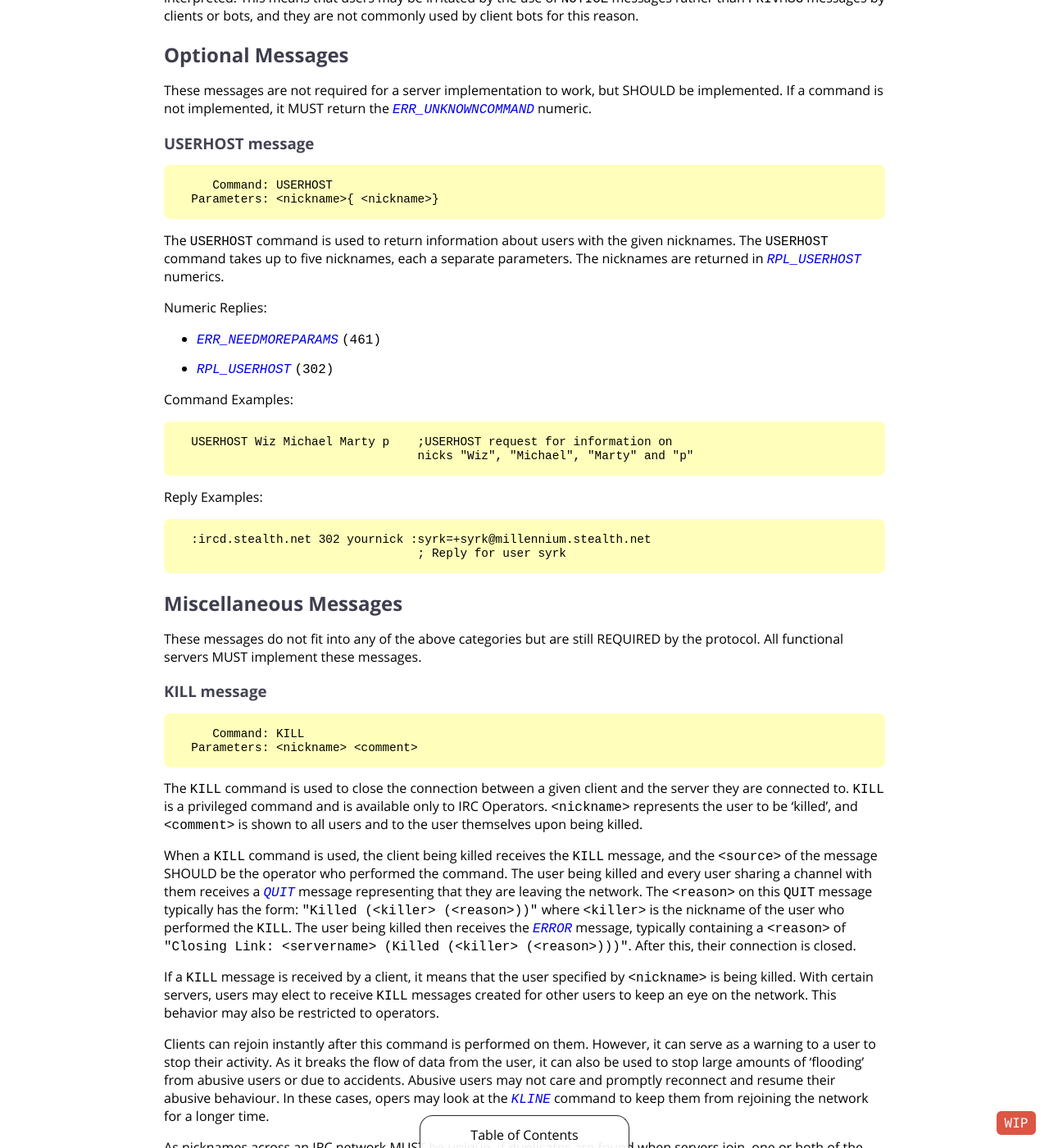
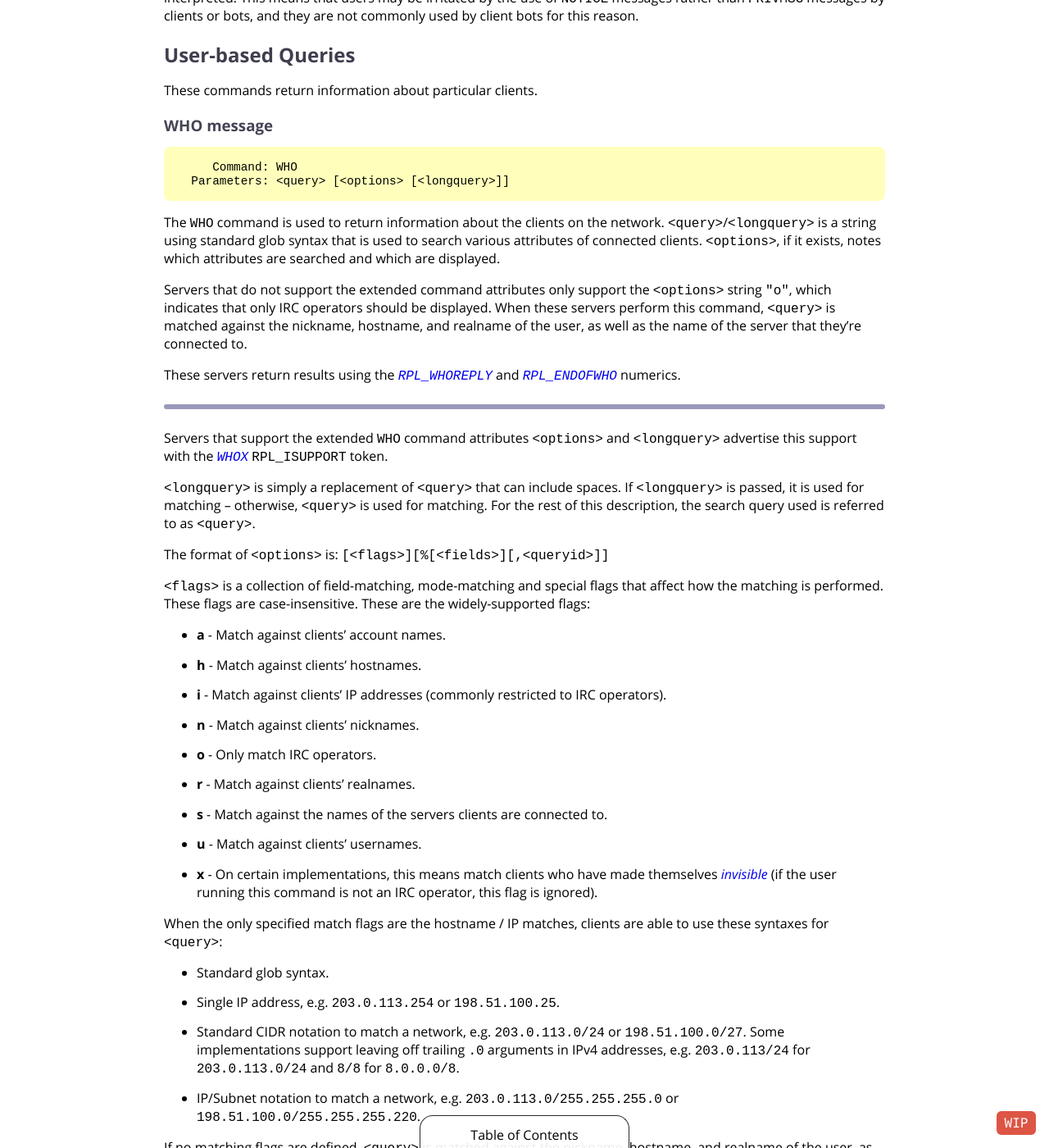
Before and after one commit to ircdocs/modern-irc, a Jekyll site: the page built from index.md, in a window 1280 px wide and 1400 px high, scrolled down 33452 px. Shown: the whole window at 82% size. Built offline with Jekyll 4.4.1, drawn with Linux system fonts in a browser that asks for light colours; some of the changed text lies outside the part shown.

Commit message:
index: Add WHO message and WHOX extension

```diff
--- a/_includes/modern-appendix.md
+++ b/_includes/modern-appendix.md
@@ -1234,6 +1234,12 @@ Examples:
 
       TOPICLEN=390
 
+### `WHOX` Parameter
+
+      Format: WHOX
+
+The `WHOX` parameter indicates support for an extended syntax of the [`WHO` command](#who-message).
+
 
 ---
 
--- a/index.md
+++ b/index.md
@@ -1176,6 +1176,69 @@ The `NOTICE` message is used similarly to [`PRIVMSG`](#privmsg-message). The dif
 
 One thing for bot authors to note is that the `NOTICE` message may be interpreted differently by various clients. Some clients highlight or interpret any `NOTICE` sent to a channel in the same way that a `PRIVMSG` with their nickname gets interpreted. This means that users may be irritated by the use of `NOTICE` messages rather than `PRIVMSG` messages by clients or bots, and they are not commonly used by client bots for this reason.
 
+## User-based Queries
+
+These commands return information about particular clients.
+
+### WHO message
+
+         Command: WHO
+      Parameters: <query> [<options> [<longquery>]]
+
+The `WHO` command is used to return information about the clients on the network. `<query>`/`<longquery>` is a string using standard glob syntax that is used to search various attributes of connected clients. `<options>`, if it exists, notes which attributes are searched and which are displayed.
+
+Servers that do not support the extended command attributes only support the `<options>` string `"o"`, which indicates that only IRC operators should be displayed. When these servers perform this command, `<query>` is matched against the nickname, hostname, and realname of the user, as well as the name of the server that they're connected to.
+
+These servers return results using the [`RPL_WHOREPLY`](#rpl_whoreply-352) and [`RPL_ENDOFWHO`](#rpl_endofwho-315) numerics.
+
+---
+
+Servers that support the extended `WHO` command attributes `<options>` and `<longquery>` advertise this support with the [`WHOX`](#whox-parameter) `RPL_ISUPPORT` token.
+
+`<longquery>` is simply a replacement of `<query>` that can include spaces. If `<longquery>` is passed, it is used for matching – otherwise, `<query>` is used for matching. For the rest of this description, the search query used is referred to as `<query>`.
+
+The format of `<options>` is: `[<flags>][%[<fields>][,<queryid>]]`
+
+`<flags>` is a collection of field-matching, mode-matching and special flags that affect how the matching is performed. These flags are case-insensitive. These are the widely-supported flags:
+
+- **a** - Match against clients' account names.
+- **h** - Match against clients' hostnames.
+- **i** - Match against clients' IP addresses (commonly restricted to IRC operators).
+- **n** - Match against clients' nicknames.
+- **o** - Only match IRC operators.
+- **r** - Match against clients' realnames.
+- **s** - Match against the names of the servers clients are connected to.
+- **u** - Match against clients' usernames.
+- **x** - On certain implementations, this means match clients who have made themselves [invisible](#invisible-user-mode) (if the user running this command is not an IRC operator, this flag is ignored).
+
+When the only specified match flags are the hostname / IP matches, clients are able to use these syntaxes for `<query>`:
+
+- Standard glob syntax.
+- Single IP address, e.g. `203.0.113.254` or `198.51.100.25`.
+- Standard CIDR notation to match a network, e.g. `203.0.113.0/24` or `198.51.100.0/27`. Some implementations support leaving off trailing `.0` arguments in IPv4 addresses, e.g. `203.0.113/24` for `203.0.113.0/24` and `8/8` for `8.0.0.0/8`.
+- IP/Subnet notation to match a network, e.g. `203.0.113.0/255.255.255.0` or `198.51.100.0/255.255.255.220`.
+
+If no matching flags are defined, `<query>` is matched against the nickname, hostname, and realname of the user, as well as the name of the server that they're connected to.
+
+`<fields>` represents the information about the client to include in the response. These fields are case-insensitive. These are the widely-supported fields:
+
+- **a** - Show the name of the client's account in the response (`"*"` if the client is not logged in).
+- **c** - Show the channels the client's joined to, separated by commas.
+- **d** - Show the number of 'server hops' between the user who's running this command and the matched client.
+- **h** - Show the hostname of the client.
+- **i** - Show the IP address of the client (commonly restricted to IRC operators).
+- **l** - Show the idle time of the client in seconds.
+- **n** - Show the nickname of the client.
+- **r** - Show the realname of the client.
+- **s** - Show the name of the server the client's connected to.
+- **t** - Show `<queryid>` (described below).
+- **u** - Show the username of the client.
+
+If no fields are specified, the results are sent using the [`RPL_WHOREPLY`](#rpl_whoreply-352) numeric (containing the standard fields), and are otherwise sent with the [`RPL_WHOXREPLY`](#rpl_whoxreply-354) numeric (with the selected fields).
+
+`<queryid>` is an optional argument that acts as an identifier for a particular query. If the `"t"` field is specified above, this identifier is included in the response and allows clients to track the query they sent with the response they receive.
+
+
 
 ## Optional Messages
 
```
